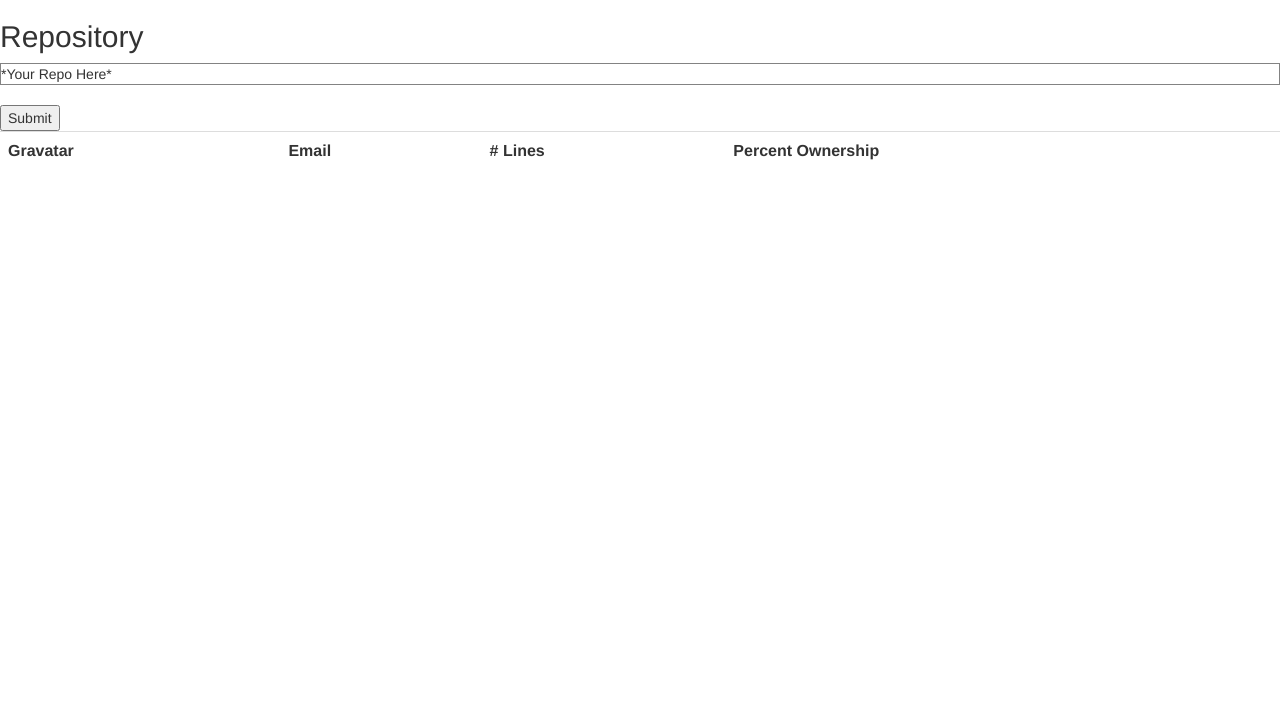
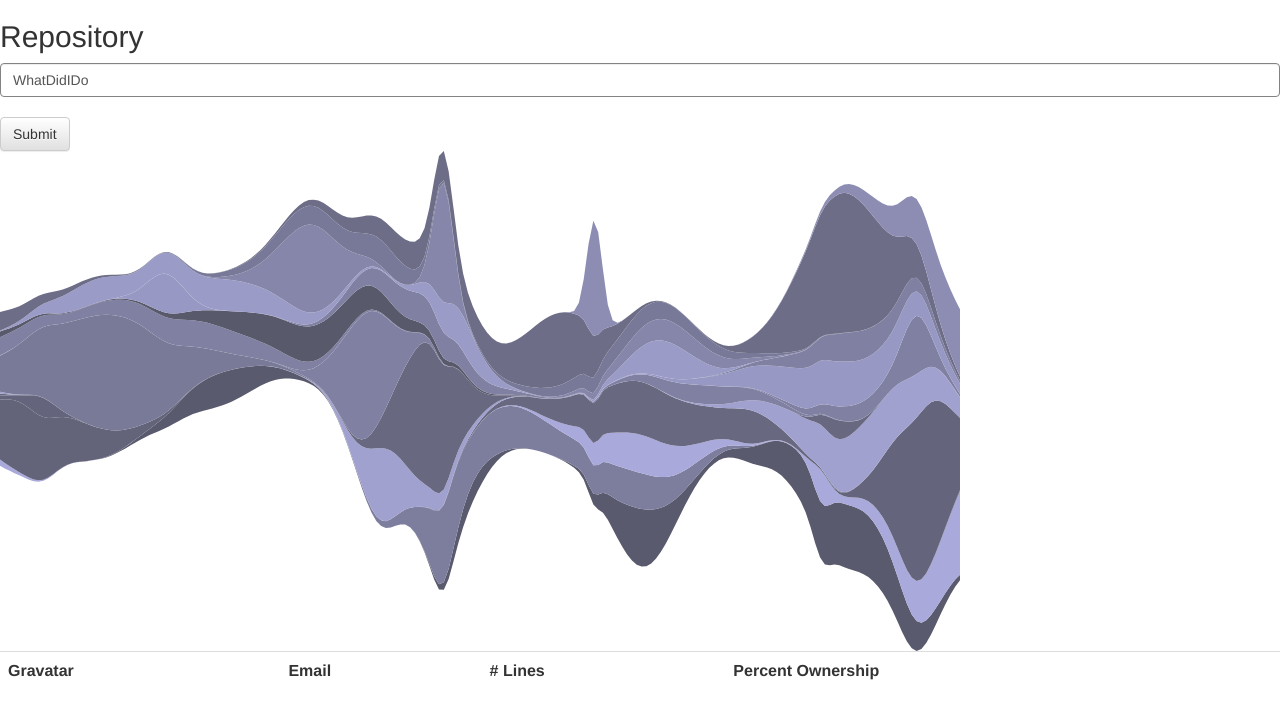
Before and after one commit to shortstuffsushi/WhatDidIDo, a website: page web/index.html in a window 1280 px wide. Drawn offline with nearby package versions, Linux system fonts and the light colour scheme.

Commit message:
Switch to input of repo name instead of div

```diff
--- a/web/index.html
+++ b/web/index.html
@@ -11,9 +11,15 @@
     <body>
         <h2>Repository</h2>
 
-        <div id='repository-name' contenteditable='true'>*Your Repo Here*</div><br/>
+        <div>
+            <input id='repository-name' type="text" class="form-control" value="WhatDidIDo"></input>
+        </div><br/>
 
-        <button onclick='submit()'>Submit</button>
+        <button class="btn btn-default" onclick='submit()'>Submit</button>
+
+        <div id="steamgraph">
+
+        </div>
 
         <div id='repository'>
             <table class="table table-hover">
@@ -30,5 +36,6 @@
 
         <script type="text/javascript" src="js/md5.js"></script>
         <script type="text/javascript" src="js/main.js"></script>
+        <script type="text/javascript" src="js/graph.js"></script>
     </body>
 </html>
--- a/web/js/main.js
+++ b/web/js/main.js
@@ -30,7 +30,7 @@ function repoLoaded() {
 
 function submit() {
     var repoNameDiv = document.getElementById('repository-name'),
-        repoName = repoNameDiv.innerHTML.trim().replace(/\s?&nbsp;/g);
+        repoName = repoNameDiv.value.trim().replace(/\s?&nbsp;/g);
 
     if (repoName) {
         var req = new XMLHttpRequest();
```
